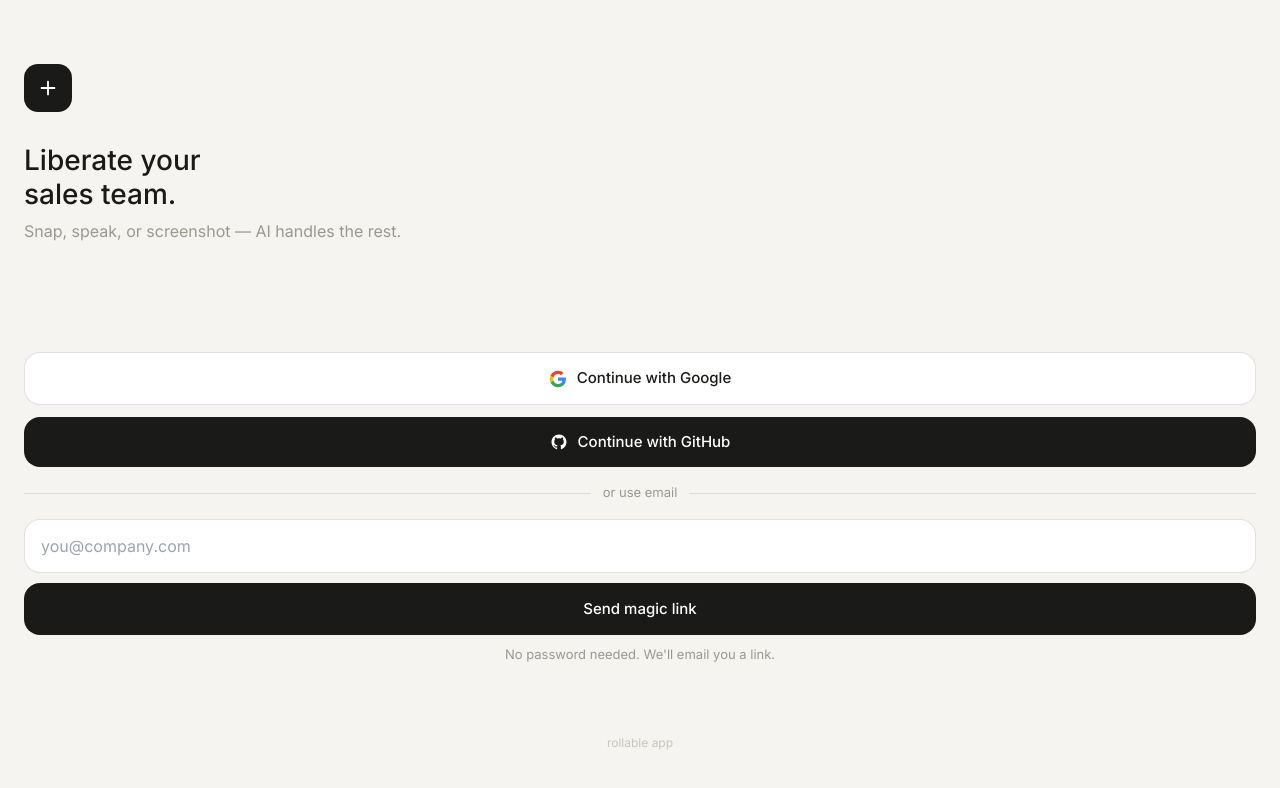
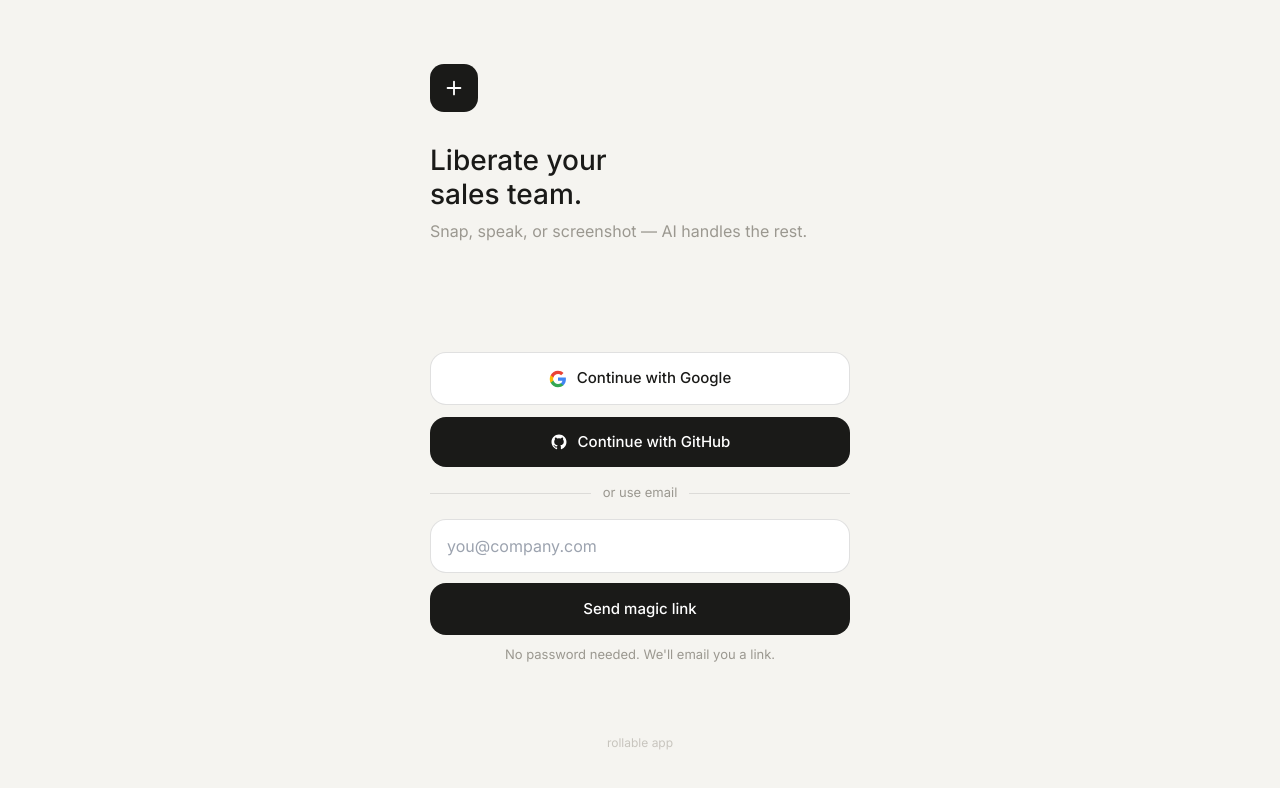
Before and after one commit to thirteensun/Rollable, a Next.js app: page /login in a window 1280 px wide. Shown: the top 788 px of the page. Built offline with nearby package versions, Linux system fonts and the light colour scheme; no server answers.

Commit message:
new login page

```diff
--- a/src/app/login/page.tsx
+++ b/src/app/login/page.tsx
@@ -43,9 +43,18 @@ export default function LoginPage() {
       minHeight: '100dvh',
       background: '#f5f4f0',
       display: 'flex',
+      justifyContent: 'center',
+      padding: '24px',
+    }}>
+      <div style={{
+        width: '100%',
+        maxWidth: '420px',
+        margin: '0 auto',
+        minHeight: 'min(760px, calc(100dvh - 48px))',
+        display: 'flex',
         flexDirection: 'column',
         justifyContent: 'space-between',
-      padding: '64px 24px 48px',
+        padding: '40px 0 24px',
       }}>
         <div>
           {/* Logo */}
@@ -175,6 +184,7 @@ export default function LoginPage() {
         <p style={{ margin: 0, fontSize: '12px', color: '#c8c5be', textAlign: 'center' }}>
           rollable app
         </p>
+      </div>
     </main>
   )
 }
```
Lines whose indentation alone changed are shown as unchanged.
